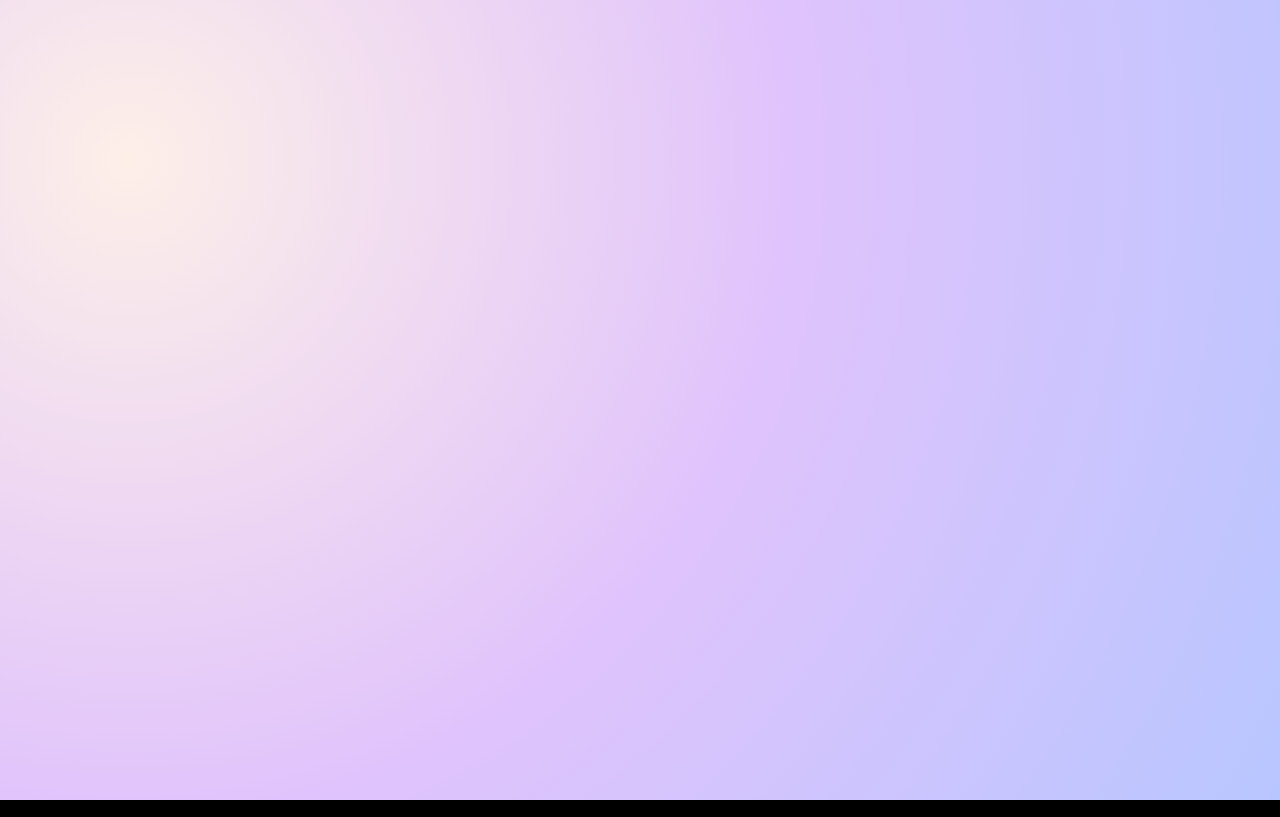
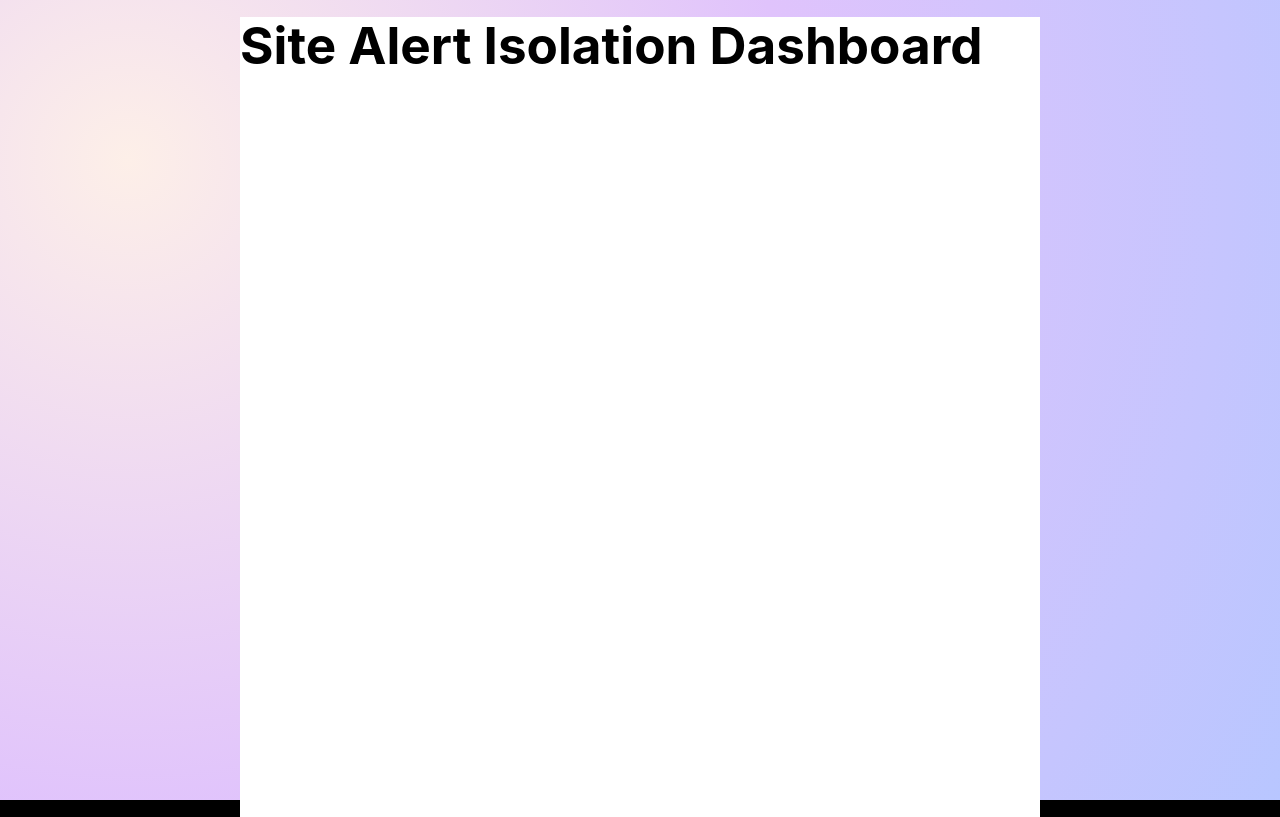
Before and after one commit to AdrianJamesBastes/react-main-GLOBE-RSC, a React (Vite) app in the folder client/: page /Site_Alert_Isolation in a window 1280 px wide. Before the commit this address had no page. Built offline with nearby package versions, Linux system fonts and the light colour scheme.

Commit message:
-Added Site Alert jsx file and css

```diff
--- a/client/src/MainApp/App.jsx
+++ b/client/src/MainApp/App.jsx
@@ -1,5 +1,6 @@
 import HomePage from './Home_Page';
 import SMDashboard from './SMDashboard';
+import SADashboard from './SADashboard';
 import { BrowserRouter as Router, Routes, Route } from "react-router-dom";
 
 export default function App() {
@@ -8,6 +9,7 @@ export default function App() {
         <Routes>
             <Route path="/" element={<HomePage/>}/>
             <Route path="/Storm_Master_List" element={<SMDashboard/>}/>
+            <Route path="/Site_Alert_Isolation" element={<SADashboard/>}/>
         </Routes>
     </Router>
   );
--- /dev/null
+++ b/client/src/MainApp/SADashboard.jsx
@@ -0,0 +1,10 @@
+import "./SA_styles.css";
+
+export default function SADashboard() {
+  return (
+    <div className="sadashboard">
+      <h1>Site Alert Isolation Dashboard</h1>
+      {/* Add your dashboard components and logic here */}
+    </div>
+  );
+}
--- /dev/null
+++ b/client/src/MainApp/SA_styles.css
@@ -0,0 +1,6 @@
+.sadashboard{
+    background-color: white;
+    width: 100vh;
+    height: 100vh;
+    color: black;
+}
```
